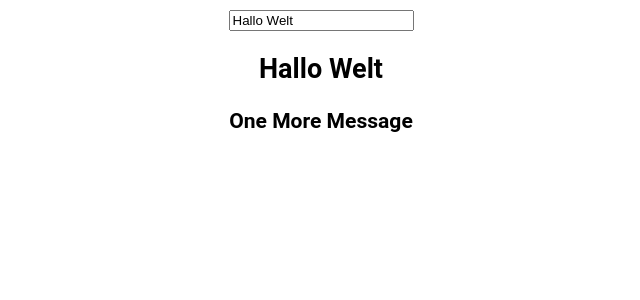
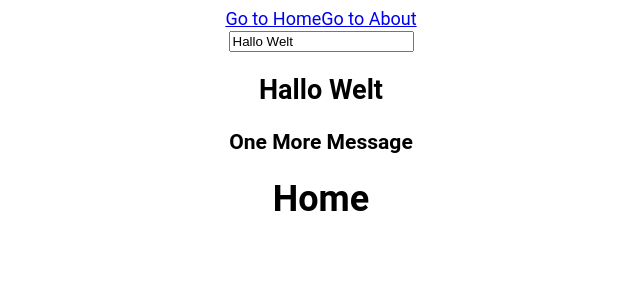
Before and after one commit to germanbisurgi/vue-app, a Vue app: page / in a window 1280 px wide. Shown: the top 300 px of the page, without its empty margins (319-959 px from the left). Built offline with nearby package versions, Linux system fonts and the light colour scheme.

Commit message:
Added router and page components

```diff
--- a/package.json
+++ b/package.json
@@ -27,5 +27,8 @@
     "webpack": "^5.67.0",
     "webpack-cli": "^4.9.2",
     "webpack-dev-server": "^4.7.3"
+  },
+  "dependencies": {
+    "vue-router": "^3.2.0"
   }
 }
--- a/src/App.vue
+++ b/src/App.vue
@@ -1,6 +1,9 @@
 <template>
     <div id="app">
+        <router-link to="/">Go to Home</router-link>
+        <router-link to="/about">Go to About</router-link>
         <test></test>
+        <router-view></router-view>
     </div>
 </template>
 
--- /dev/null
+++ b/src/components/PageAbout.vue
@@ -0,0 +1,14 @@
+<template>
+    <div>
+        <h1>About</h1>
+    </div>
+</template>
+
+<script>
+  export default {
+    name: 'PageAbout',
+    data() {
+      return {}
+    },
+  }
+</script>
--- /dev/null
+++ b/src/components/PageHome.vue
@@ -0,0 +1,14 @@
+<template>
+    <div>
+        <h1>Home</h1>
+    </div>
+</template>
+
+<script>
+  export default {
+    name: 'PageHome',
+    data() {
+      return {}
+    }
+  }
+</script>
--- a/src/components/Test.vue
+++ b/src/components/Test.vue
@@ -12,7 +12,7 @@
     data() {
       return {
         message: 'Hallo Welt',
-      };
+      }
     },
-  };
+  }
 </script>
--- a/src/main.js
+++ b/src/main.js
@@ -1,7 +1,9 @@
 import Vue from 'vue';
 import App from './App.vue';
+import router from './router'
 
 new Vue({
+  router,
   el: '#app',
   render: h => h(App),
 });
--- /dev/null
+++ b/src/router.js
@@ -0,0 +1,15 @@
+import Vue from 'vue'
+import VueRouter from 'vue-router'
+import Home from './components/PageHome.vue'
+import About from './components/PageAbout.vue'
+
+Vue.use(VueRouter)
+
+const router = new VueRouter({
+  routes: [
+    { path: '/',  component: Home },
+    { path: '/about', component: About }
+  ]
+})
+
+export default router
```
Also changed, not shown: 1 other file (tests, documents, lock files or other folders).
